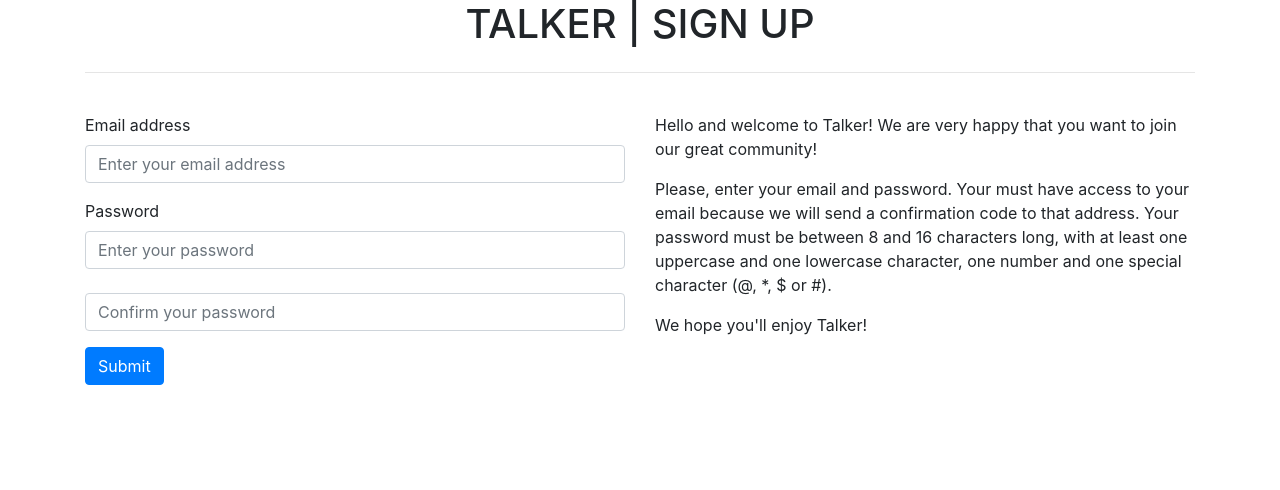
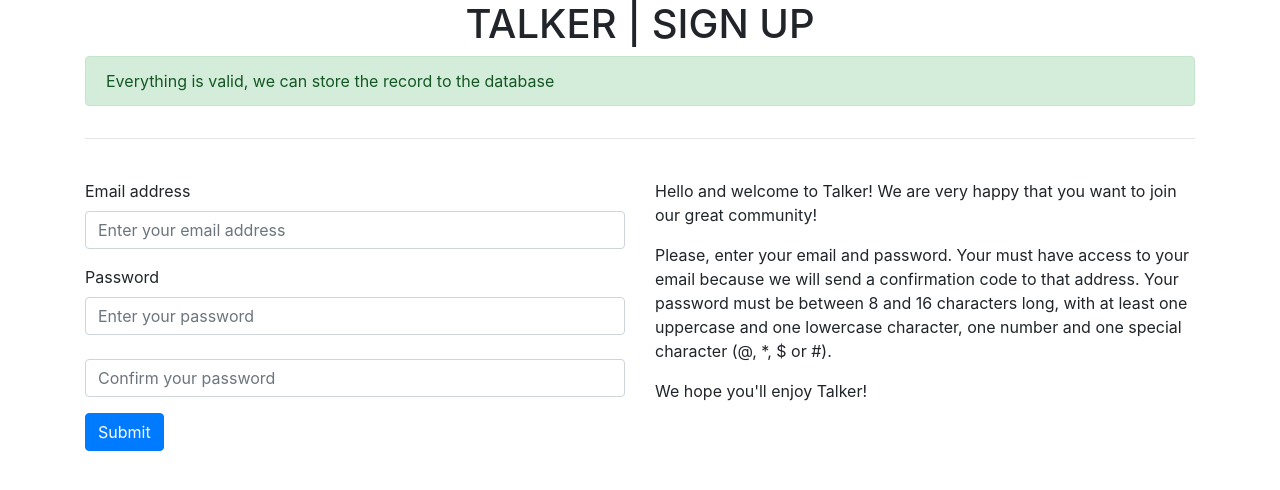
Before and after one commit to deepakdevcast/talker, a PHP site: page /?msgid=1 in a window 1280 px wide. Shown: the top 490 px of the page. Run offline with PHP 8.4, Linux system fonts and the light colour scheme.

Commit message:
Update index.php

```diff
--- a/public-html/index.php
+++ b/public-html/index.php
@@ -14,6 +14,13 @@
 	<div class="row justify-content-md-center">
 		<div class="col-12 col-md-auto"><h1>TALKER | SIGN UP</h1></div>
 	</div>
+<?php if ($_GET["msgid"]!="") { ?>
+	<div class="row">
+		<div class="col-12">
+			<div class="alert alert-success" role="alert">Everything is valid, we can store the record to the database</div>
+		</div>
+	</div>
+<?php } ?>
 
 	<hr><br>
 
```
